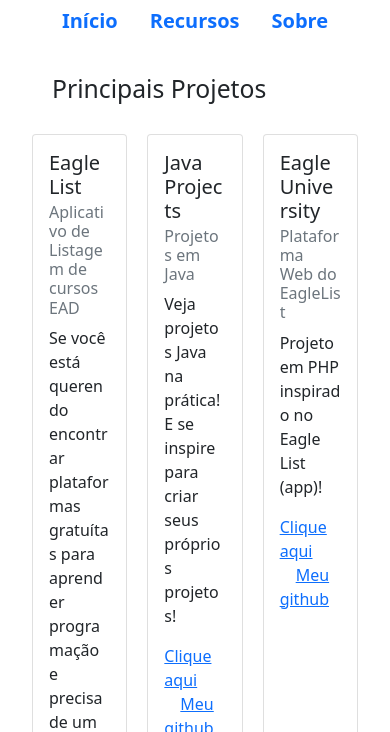
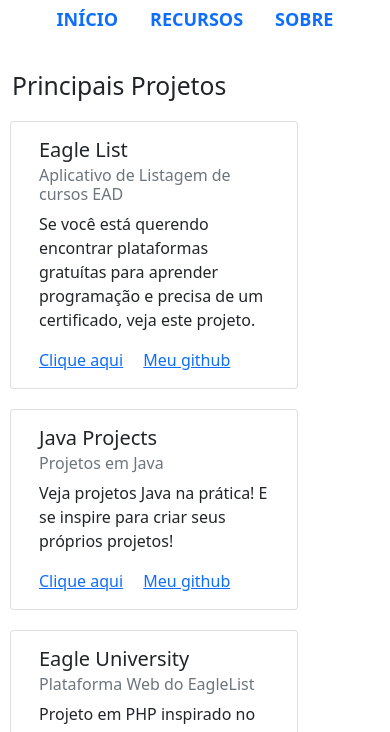
Before and after one commit to danilohbp/danilohbp.github.io, a plain HTML site: page index.html in a window 390 px wide. Shown: the part 112-844 px from the top of the page. Drawn offline with Linux system fonts and the light colour scheme.

Commit message:
Ajustes para mobile

```diff
--- a/assets/css/styles.css
+++ b/assets/css/styles.css
@@ -17,30 +17,9 @@ header{
 	margin-top: 10px;
 }
 
-/*#item-menu{
-	padding: 0px;
-	display: flex;
-	flex-direction: row;
-	justify-content: center;
-	align-items: center;
-}
-
-#item-menu li{
-	list-style: none;
-	margin: 20px 20px 20px 20px;
-}
-*/
-
 #item-menu li a{
 	text-decoration: none;
 	font-family: 'Roboto';
-}
-
-.secao{
-	display: flex;
-	flex-direction: row;
-	justify-content: center;
-	padding: 10px;
 }
 
 .card{
--- a/index.html
+++ b/index.html
@@ -17,20 +17,20 @@
 		</div>
 		<ul class="nav justify-content-center">
 		  <li class="nav-item">
-		    <a class="nav-link active" aria-current="page" href="#" style="font-size: 20px; font-weight: bold">Início</a>
+		    <a class="nav-link active" aria-current="page" href="#" style="font-size: 18px; font-weight: bold">INÍCIO</a>
 		  </li>
 		  <li class="nav-item">
-		    <a class="nav-link" href="#" style="font-size: 20px; font-weight: bold">Recursos</a>
+		    <a class="nav-link" href="#" style="font-size: 18px; font-weight: bold">RECURSOS</a>
 		  </li>
 		  <li class="nav-item">
-		    <a class="nav-link" href="#" style="font-size: 20px; font-weight: bold">Sobre</a>
+		    <a class="nav-link" href="#" style="font-size: 18px; font-weight: bold">SOBRE</a>
 		  </li>
 		</ul>
 	</header>
 	<main class="container">
-		<h2 style="margin: 30px 0px 10px 40px">Principais Projetos</h2>
-		<div class="secao">
-			<div class="card" style="width: 18rem;">
+		<h2 style="margin: 30px 0px 10px 0px">Principais Projetos</h2>
+		<div class="row">
+			<div class="card col-sm-12 col-md-12 col-lg-4 col-xl-4 col-xxl-4" style="width: 18rem;">
 			  <div class="card-body">
 			    <h5 class="card-title">Eagle List</h5>
 			    <h6 class="card-subtitle mb-2 text-muted">Aplicativo de Listagem de cursos EAD</h6>
```
